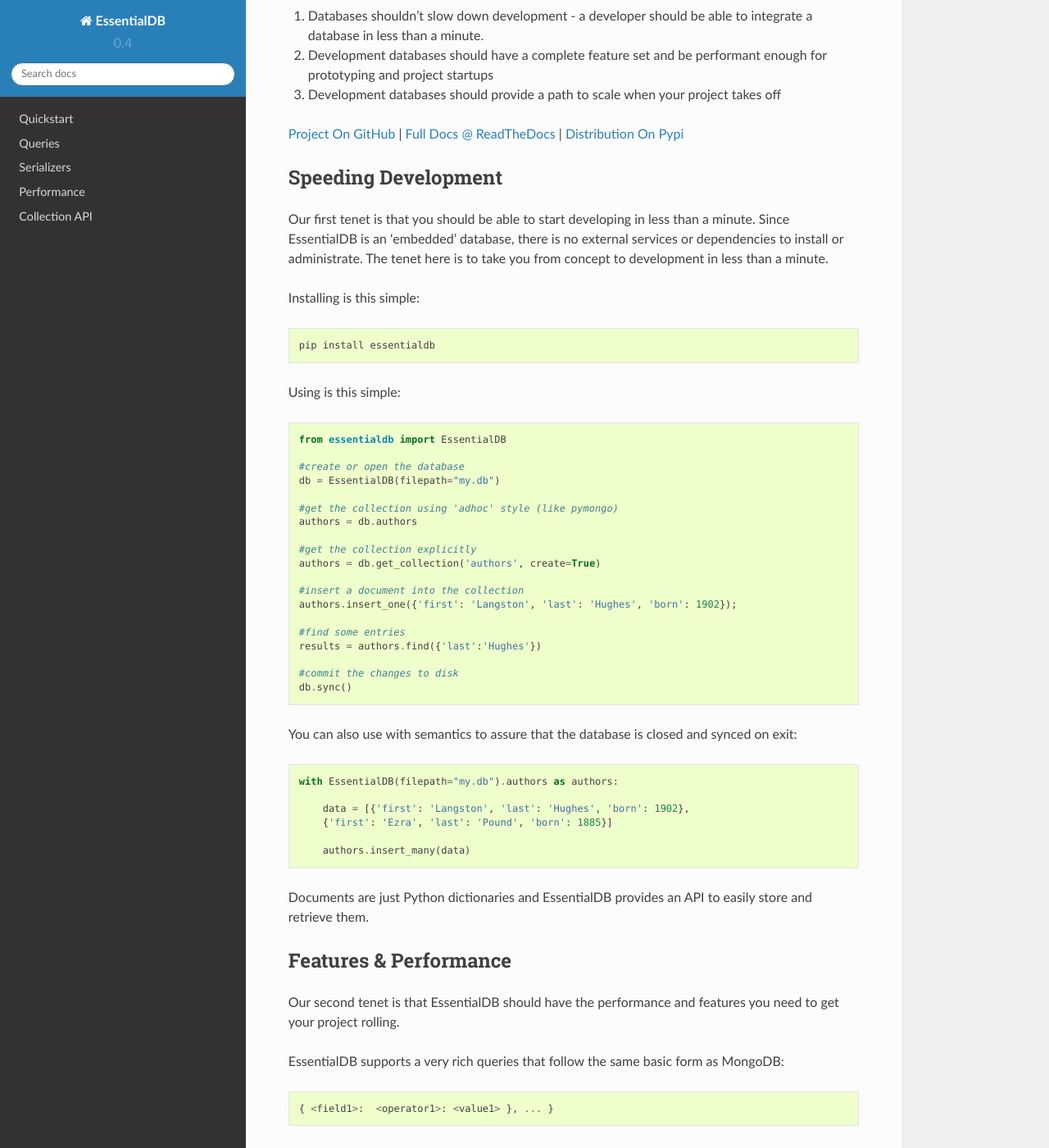
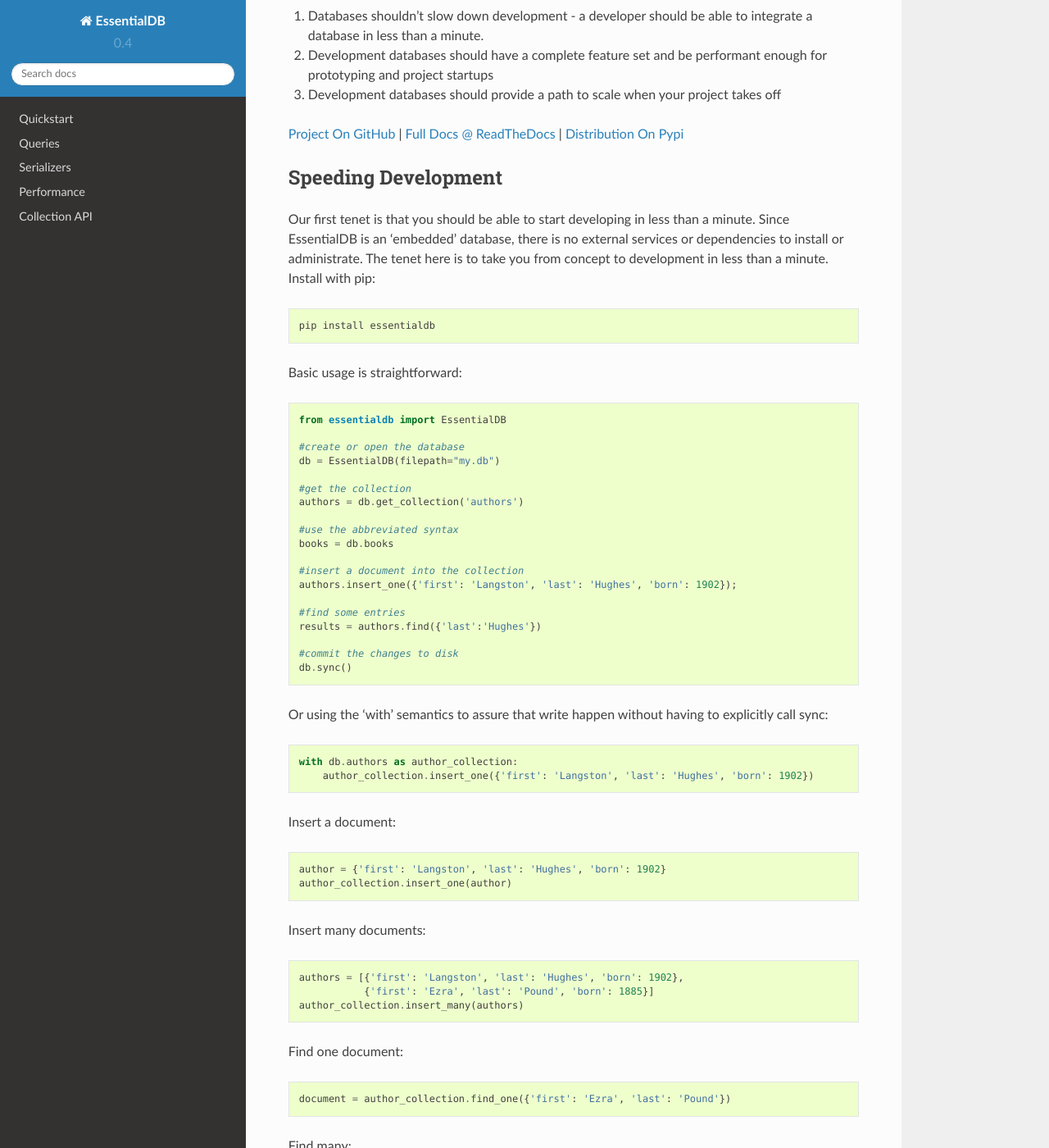
Before and after one commit to shane-mason/essentialdb, a Sphinx documentation site: the page built from docs/index.rst, in a window 1280 px wide and 1400 px high, scrolled down 645 px. Shown: the whole window at 82% size. Built offline with Sphinx 7.4.7 and the Read the Docs theme 2.0.0, drawn with Linux system fonts in a browser that asks for light colours; some of the changed text lies outside the part shown.

Commit message:
Documentation updates

```diff
--- a/README.rst
+++ b/README.rst
@@ -17,23 +17,23 @@
 ----------------------
 
 Our first tenet is that you should be able to start developing in less than a minute. Since EssentialDB is an 'embedded' database, there is no external services or dependencies to install or administrate. The tenet here is to take you from concept to development in less than a minute.
-
-Installing is this simple::
+Install with pip::
 
     pip install essentialdb
 
-Using is this simple::
+
+Basic usage is straightforward::
 
     from essentialdb import EssentialDB
 
     #create or open the database
     db = EssentialDB(filepath="my.db")
 
-    #get the collection using 'adhoc' style (like pymongo)
-    authors = db.authors
+    #get the collection
+    authors = db.get_collection('authors')
 
-    #get the collection explicitly
-    authors = db.get_collection('authors', create=True)
+    #use the abbreviated syntax
+    books = db.books
 
     #insert a document into the collection
     authors.insert_one({'first': 'Langston', 'last': 'Hughes', 'born': 1902});
@@ -44,16 +44,57 @@
     #commit the changes to disk
     db.sync()
 
-You can also use with semantics to assure that the database is closed and synced on exit::
+Or using the 'with' semantics to assure that write happen without having to explicitly call sync::
 
-    with EssentialDB(filepath="my.db").authors as authors:
+    with db.authors as author_collection:
+        author_collection.insert_one({'first': 'Langston', 'last': 'Hughes', 'born': 1902})
 
-        data = [{'first': 'Langston', 'last': 'Hughes', 'born': 1902},
-        {'first': 'Ezra', 'last': 'Pound', 'born': 1885}]
 
-        authors.insert_many(data)
+Insert a document::
 
-Documents are just Python dictionaries and EssentialDB provides an API to easily store and retrieve them.
+  author = {'first': 'Langston', 'last': 'Hughes', 'born': 1902}
+  author_collection.insert_one(author)
+
+Insert many documents::
+
+  authors = [{'first': 'Langston', 'last': 'Hughes', 'born': 1902},
+             {'first': 'Ezra', 'last': 'Pound', 'born': 1885}]
+  author_collection.insert_many(authors)
+
+Find one document::
+
+  document = author_collection.find_one({'first': 'Ezra', 'last': 'Pound'})
+
+Find many::
+
+  documents = author_collection.find({'born': {'$gt': 1900}})
+
+Update one::
+
+  updated = author_collection.update({'_id': {'$eq': "A345i"}}, {'born': 1902})
+
+Update many::
+
+  updated = author_collection.update({'born': {'$gt': 1900}}, {'period': 'Modern'})
+
+Note that updating fields that don't currently exist in the document will add the field to the document.
+
+Remove Items::
+
+  removed = author_collection.remove({'period':'Modern'})
+
+Nested Queries::
+
+    customer_collection.insert_one({'first': 'John', 'last': 'Smith', 'address': { 'street': '10 Maple St', 'city': 'Missoula', 'state': 'MT'}})
+    results = customer_db.find({'address.state':'MT'})
+
+Note that nested query support means that key names can not include a period.
+
+Write updates to disk::
+
+    author_collection.sync()
+
+
 
 Features & Performance
 -----------------------
@@ -66,20 +107,20 @@
 
 Most comparison operators are supported, including equals, not equals,  less than, greater than::
 
-    author_db.find({"born" : {"$gt": 1900}})
+    author_collection.find({"born" : {"$gt": 1900}})
 
 
 You can even test against lists of items using $in and $nin::
 
-    author_db.find({"genre" : {"$in": ["tragedy", "drama"]}})
+    author_collection.find({"genre" : {"$in": ["tragedy", "drama"]}})
 
 AND and OR boolean operators allow you to make arbitrarily complex queries::
 
     #find authors born after 1900 and before 2000
-    author_db.find({'$and':[{'born': {'$gte': 1900}},{'born': {'$lt': 2000}}]})
+    author_collection.find({'$and':[{'born': {'$gte': 1900}},{'born': {'$lt': 2000}}]})
 
     #find authors with either the first or last name John
-    author_db.find({'$or':[{'first': {'$eg': 'John'}},{'last': {'$eq': 'John'}}]})
+    author_collection.find({'$or':[{'first': {'$eg': 'John'}},{'last': {'$eq': 'John'}}]})
 
 We've tested EssentialDB under some typical use cases, and seen that it is plenty performant for many use cases with small to moderate loads.
 
```
Also changed, not shown: docs/query.rst (+11 -11 lines), docs/quick-start.rst (+14 -11 lines), 1 other file.
